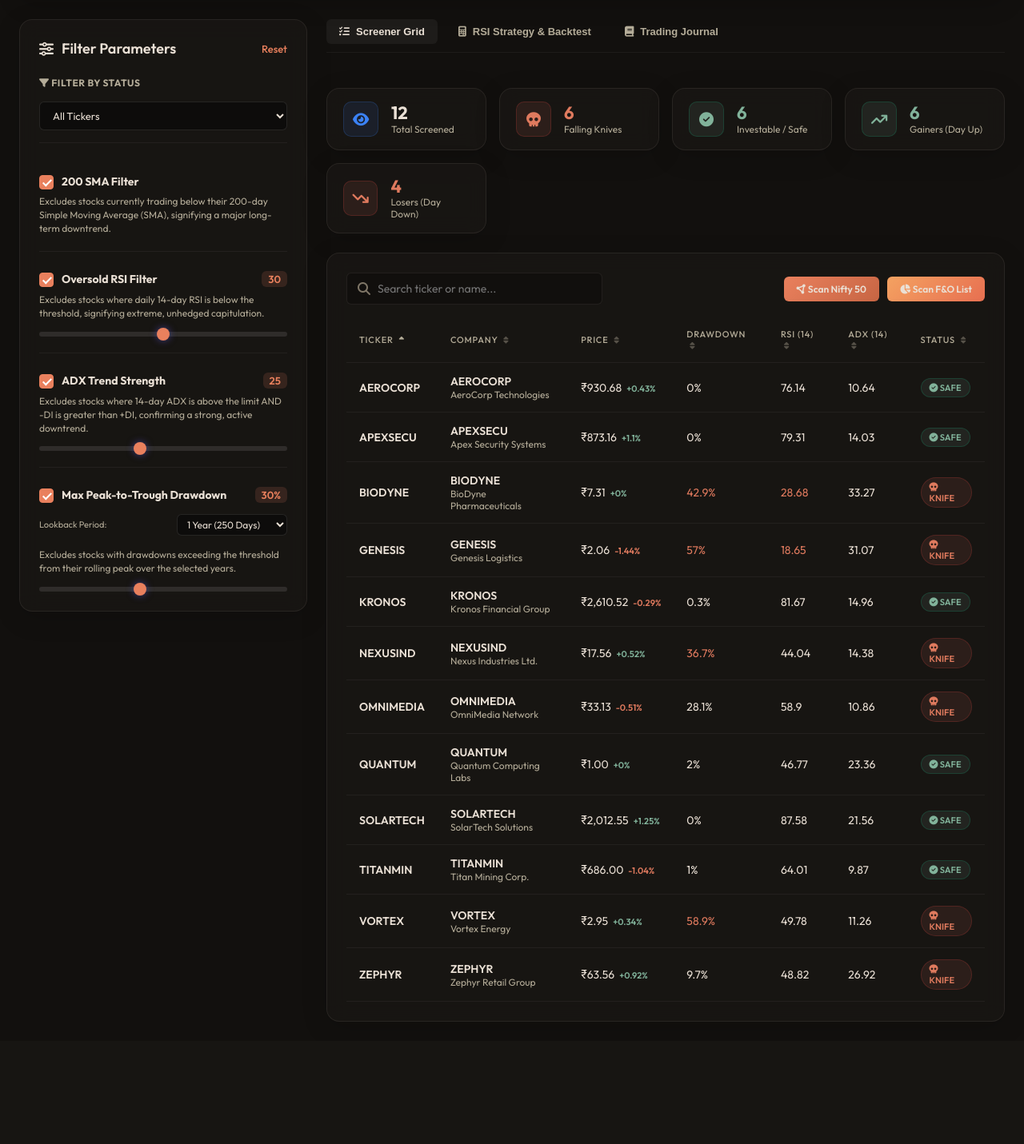
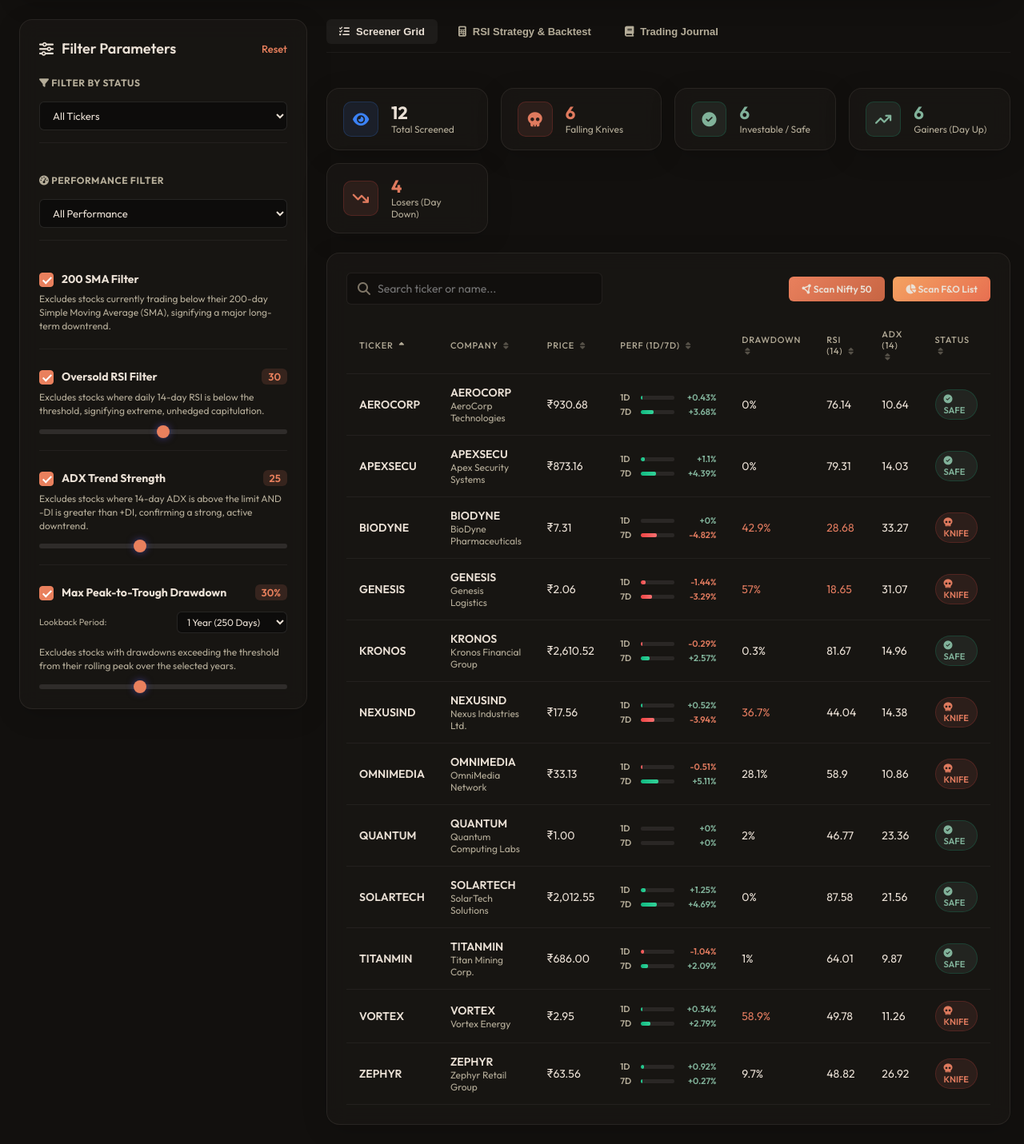
Before and after one commit to Rigava/scratch, a Django app: page /dashboard/ in a window 1280 px wide. Shown: the part 102-1533 px from the top of the page at 80% size. Before the commit the page ends 1380 px from the top, so only its background shows below. Run offline with Django 4.2, Linux system fonts and the light colour scheme; the visitor is signed in with stand-in values (Sample User, id 1); data that the repository does not hold is empty.

Commit message:
add_dailyWeekly_quant_pctChange

```diff
--- a/momentum_screener/screener/static/screener/app.js
+++ b/momentum_screener/screener/static/screener/app.js
@@ -230,6 +230,8 @@ const App = (function() {
         const lastIdx = candles.length - 1;
         const pricePrev = lastIdx > 0 ? prices[lastIdx - 1] : prices[lastIdx];
         const pctChange = pricePrev ? ((prices[lastIdx] - pricePrev) / pricePrev) * 100 : 0;
+        const pricePrev7d = lastIdx >= 7 ? prices[lastIdx - 7] : prices[0];
+        const pctChange7d = pricePrev7d ? ((prices[lastIdx] - pricePrev7d) / pricePrev7d) * 100 : 0;
 
         stock.current = {
             price: prices[lastIdx],
@@ -239,7 +241,8 @@ const App = (function() {
             plusDI: adxData.plusDI[lastIdx],
             minusDI: adxData.minusDI[lastIdx],
             aboveSMA200: sma200[lastIdx] ? (prices[lastIdx] >= sma200[lastIdx]) : true,
-            pctChange: Math.round(pctChange * 100) / 100
+            pctChange: Math.round(pctChange * 100) / 100,
+            pctChange7d: Math.round(pctChange7d * 100) / 100
         };
 
         // Compute historical "Knife" flags for chart highlights
@@ -292,7 +295,15 @@ const App = (function() {
                                   (filterStatus === 'safe' && stock.status === 'Safe') ||
                                   (filterStatus === 'knife' && stock.status === 'Knife');
 
-            if (matchesSearch && matchesStatus) {
+            const filterPerfSelect = document.getElementById('sel-filter-performance');
+            const filterPerf = filterPerfSelect ? filterPerfSelect.value : 'all';
+            const matchesPerf = filterPerf === 'all' ||
+                                (filterPerf === '1d-winners' && stock.current.pctChange > 0) ||
+                                (filterPerf === '1d-losers' && stock.current.pctChange < 0) ||
+                                (filterPerf === '7d-winners' && stock.current.pctChange7d > 0) ||
+                                (filterPerf === '7d-losers' && stock.current.pctChange7d < 0);
+
+            if (matchesSearch && matchesStatus && matchesPerf) {
                 total++;
                 if (stock.status === 'Knife') {
                     knives++;
@@ -327,6 +338,9 @@ const App = (function() {
             } else if (sortField === 'price') {
                 valA = a.current.price;
                 valB = b.current.price;
+            } else if (sortField === 'change1d') {
+                valA = a.current.pctChange;
+                valB = b.current.pctChange;
             } else if (sortField === 'drawdown') {
                 valA = a.current.drawdown;
                 valB = b.current.drawdown;
@@ -356,9 +370,41 @@ const App = (function() {
 
             const badgeClass = stock.status === 'Knife' ? 'badge-red' : 'badge-green';
             const icon = stock.status === 'Knife' ? '<i class="fa-solid fa-skull"></i>' : '<i class="fa-solid fa-circle-check"></i>';
-            const changeColor = stock.current.pctChange >= 0 ? 'text-green' : 'text-red';
-            const changeSign = stock.current.pctChange >= 0 ? '+' : '';
-            const changeHtml = `<span class="${changeColor}" style="font-size: 11px; margin-left: 6px; font-weight: 600;">${changeSign}${stock.current.pctChange}%</span>`;
+
+            // Calculate mini progress bars for 1D and 7D returns
+            const calcBarWidth = (val) => {
+                const abs = Math.abs(val);
+                return Math.min(100, Math.round(abs * 10)); // e.g. 5% change -> 50% width
+            };
+
+            const width1d = calcBarWidth(stock.current.pctChange);
+            const class1d = stock.current.pctChange >= 0 ? 'positive' : 'negative';
+            const sign1d = stock.current.pctChange >= 0 ? '+' : '';
+            const color1d = stock.current.pctChange >= 0 ? 'text-green' : 'text-red';
+
+            const width7d = calcBarWidth(stock.current.pctChange7d);
+            const class7d = stock.current.pctChange7d >= 0 ? 'positive' : 'negative';
+            const sign7d = stock.current.pctChange7d >= 0 ? '+' : '';
+            const color7d = stock.current.pctChange7d >= 0 ? 'text-green' : 'text-red';
+
+            const perfVisualHtml = `
+                <div class="perf-visual">
+                    <div class="perf-row">
+                        <span class="perf-lbl">1D</span>
+                        <div class="perf-bar-bg">
+                            <div class="perf-bar ${class1d}" style="width: ${width1d}%;"></div>
+                        </div>
+                        <span class="perf-val ${color1d}">${sign1d}${stock.current.pctChange}%</span>
+                    </div>
+                    <div class="perf-row">
+                        <span class="perf-lbl">7D</span>
+                        <div class="perf-bar-bg">
+                            <div class="perf-bar ${class7d}" style="width: ${width7d}%;"></div>
+                        </div>
+                        <span class="perf-val ${color7d}">${sign7d}${stock.current.pctChange7d}%</span>
+                    </div>
+                </div>
+            `;
 
             tr.innerHTML = `
                 <td><strong>${stock.ticker}</strong></td>
@@ -366,7 +412,8 @@ const App = (function() {
                     <strong>${stock.ticker}</strong>
                     <span class="symbol-name">${stock.name}</span>
                 </td>
-                <td>₹${stock.current.price.toLocaleString(undefined, {minimumFractionDigits: 2, maximumFractionDigits: 2})}${changeHtml}</td>
+                <td>₹${stock.current.price.toLocaleString(undefined, {minimumFractionDigits: 2, maximumFractionDigits: 2})}</td>
+                <td>${perfVisualHtml}</td>
                 <td class="${stock.current.drawdown > state.filters.drawdown.threshold && state.filters.drawdown.enabled ? 'text-red' : ''}">${stock.current.drawdown}%</td>
                 <td class="${stock.current.rsi < state.filters.rsi.threshold && state.filters.rsi.enabled ? 'text-red' : ''}">${stock.current.rsi ?? '-'}</td>
                 <td>${stock.current.adx ?? '-'}</td>
@@ -1181,6 +1228,14 @@ const App = (function() {
             });
         }
 
+        // Performance Filter dropdown change listener
+        const selectPerf = document.getElementById('sel-filter-performance');
+        if (selectPerf) {
+            selectPerf.addEventListener('change', () => {
+                renderScreenerGrid();
+            });
+        }
+
         // Reset Filters Button
         document.getElementById('btn-reset-filters').addEventListener('click', () => {
             document.getElementById('chk-filter-sma').checked = true;
@@ -1193,6 +1248,7 @@ const App = (function() {
             sliderDd.value = 30;
             selectDdYears.value = "1";
             if (selectStatus) selectStatus.value = "all";
+            if (selectPerf) selectPerf.value = "all";
 
             document.getElementById('val-filter-rsi').innerText = '30';
             document.getElementById('val-filter-adx').innerText = '25';
--- a/momentum_screener/screener/static/screener/styles.css
+++ b/momentum_screener/screener/static/screener/styles.css
@@ -1149,3 +1149,58 @@ td span.symbol-name {
 .feedback-panel.error h4 {
     color: var(--alert-ruby) !important;
 }
+
+/* Mini Performance Visual Chart in Screener Grid */
+.perf-visual {
+    display: flex;
+    flex-direction: column;
+    gap: 4px;
+    min-width: 120px;
+    font-family: var(--font-stack);
+}
+
+.perf-row {
+    display: flex;
+    align-items: center;
+    gap: 6px;
+    font-size: 11px;
+}
+
+.perf-row .perf-lbl {
+    color: var(--text-secondary);
+    font-weight: 600;
+    width: 20px;
+}
+
+.perf-row .perf-bar-bg {
+    flex: 1;
+    height: 5px;
+    background: rgba(255, 255, 255, 0.08);
+    border-radius: 2px;
+    overflow: hidden;
+    position: relative;
+}
+
+body.light-theme .perf-row .perf-bar-bg {
+    background: rgba(0, 0, 0, 0.08);
+}
+
+.perf-row .perf-bar {
+    height: 100%;
+    border-radius: 2px;
+    transition: width 0.3s ease;
+}
+
+.perf-row .perf-bar.positive {
+    background: linear-gradient(90deg, #10b981, #34d399);
+}
+
+.perf-row .perf-bar.negative {
+    background: linear-gradient(90deg, #ef4444, #f87171);
+}
+
+.perf-row .perf-val {
+    font-weight: 600;
+    width: 46px;
+    text-align: right;
+}
--- a/momentum_screener/screener/templates/screener/index.html
+++ b/momentum_screener/screener/templates/screener/index.html
@@ -108,6 +108,20 @@
                             <option value="all" selected>All Tickers</option>
                             <option value="safe">🟢 Safe Stocks Only</option>
                             <option value="knife">🔴 Falling Knives Only</option>
+                        </select>
+                    </div>
+
+                    <!-- Rule 0.5: Performance Filter (Winners vs Losers) -->
+                    <div class="config-group" style="border-bottom: 1px solid rgba(255, 255, 255, 0.05); padding-bottom: 15px; margin-bottom: 15px;">
+                        <div class="config-label-row">
+                            <strong style="font-size: 12px; text-transform: uppercase; letter-spacing: 0.5px; color: var(--text-secondary);"><i class="fa-solid fa-gauge-high"></i> Performance Filter</strong>
+                        </div>
+                        <select id="sel-filter-performance" style="width: 100%; margin-top: 8px; background: var(--bg-input); border: 1px solid var(--border-input); border-radius: var(--border-radius-sm); padding: 8px 12px; color: var(--text-primary); font-family: var(--font-stack); font-size: 13px; outline: none; cursor: pointer; transition: all 0.2s;">
+                            <option value="all" selected>All Performance</option>
+                            <option value="1d-winners">🏆 1D Winners (Day Up)</option>
+                            <option value="1d-losers">📉 1D Losers (Day Down)</option>
+                            <option value="7d-winners">🔥 7D Winners (7 Days Up)</option>
+                            <option value="7d-losers">❄️ 7D Losers (7 Days Down)</option>
                         </select>
                     </div>
 
@@ -274,6 +288,7 @@
                                     <th class="sortable" data-sort="ticker">Ticker <i class="fa-solid fa-sort"></i></th>
                                     <th class="sortable" data-sort="company">Company <i class="fa-solid fa-sort"></i></th>
                                     <th class="sortable" data-sort="price">Price <i class="fa-solid fa-sort"></i></th>
+                                    <th class="sortable" data-sort="change1d">Perf (1D/7D) <i class="fa-solid fa-sort"></i></th>
                                     <th class="sortable" data-sort="drawdown">Drawdown <i class="fa-solid fa-sort"></i></th>
                                     <th class="sortable" data-sort="rsi">RSI (14) <i class="fa-solid fa-sort"></i></th>
                                     <th class="sortable" data-sort="adx">ADX (14) <i class="fa-solid fa-sort"></i></th>
```
Also changed, not shown: 2 other files.
